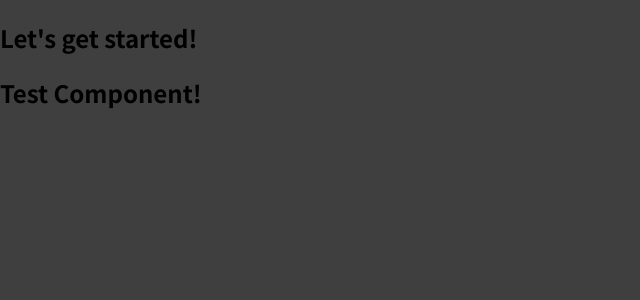
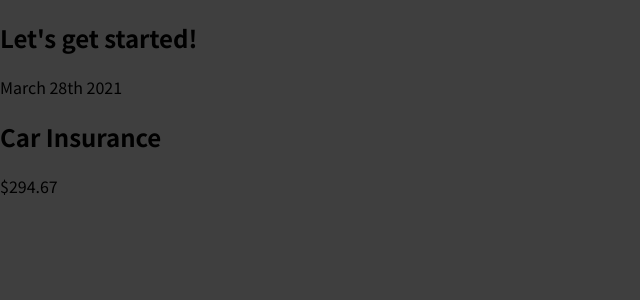
Before and after one commit to maryamghorbani/ExpenseTracker, a JavaScript app: page / in a window 1280 px wide. Shown: the top 300 px of the page, without its empty margins (0-640 px from the left). Built offline with nearby package versions, Linux system fonts and the light colour scheme.

Commit message:
add test  component

```diff
--- a/src/component/ExpenseItem.js
+++ b/src/component/ExpenseItem.js
@@ -1,5 +1,13 @@
 function ExpenseItem() {
-    return <h2>Test Component!</h2>
+    return (
+        <div>
+            <div>March 28th 2021</div>
+            <div>
+                <h2>Car Insurance</h2>
+                <div>$294.67</div>
+            </div>
+        </div>
+    )
 }
 
 export default ExpenseItem;
```
Also changed, not shown: src/App.js (indentation only), 1 other file (tests, documents, lock files or other folders).
